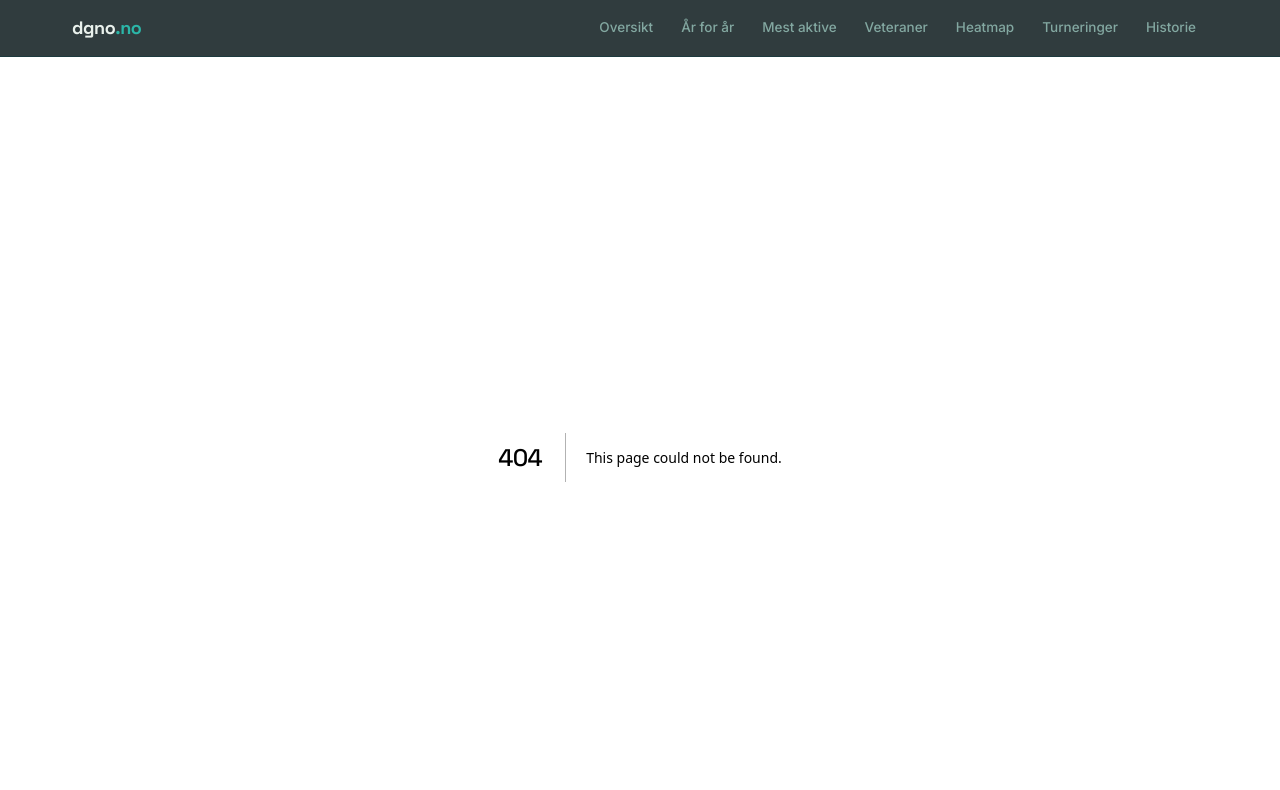
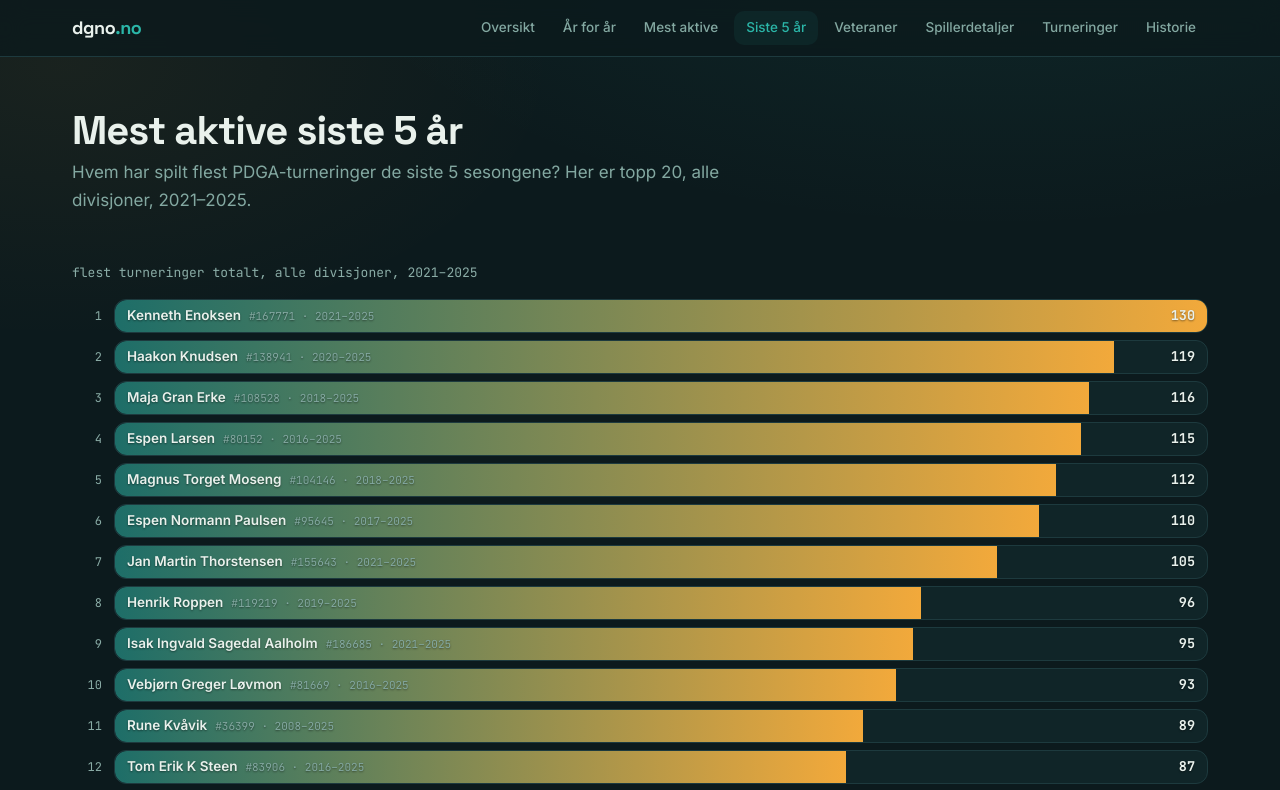
Before and after one commit to johnsulf/dgno, a Next.js app: page /topp5ar in a window 1280 px wide. Before the commit this address had no page. Shown: the top 790 px of the page. Built offline with nearby package versions, Linux system fonts and the light colour scheme.

Commit message:
feat: update navigation items and add Topp5Ar page for top players over the last five years

```diff
--- /dev/null
+++ b/app/topp5ar/page.tsx
@@ -0,0 +1,56 @@
+import type { Metadata } from "next";
+import playersData from "@/public/data/players.json";
+import TopBars from "@/components/TopBars";
+import { TopPlayer } from "@/lib/types";
+
+export const metadata: Metadata = {
+  title: "Mest aktive siste fem år",
+};
+
+const LAST_N = 5;
+
+export default function Topp5ArPage() {
+  const years: number[] = playersData.years;
+  const startIdx = years.indexOf(years[years.length - LAST_N]);
+  const fromYear = years[startIdx];
+  const toYear = years[years.length - 1];
+
+  const top: TopPlayer[] = (playersData.players as {
+    pdga: string;
+    name: string;
+    first: number | null;
+    last: number | null;
+    y: number[];
+  }[])
+    .map((p) => ({
+      pdga: p.pdga,
+      name: p.name,
+      total: p.y.slice(startIdx).reduce((s, v) => s + v, 0),
+      first: p.first,
+      last: p.last,
+    }))
+    .filter((p) => p.total > 0)
+    .sort((a, b) => b.total - a.total)
+    .slice(0, 20);
+
+  return (
+    <>
+      <div className="page-header">
+        <h1>Mest aktive siste {LAST_N} år</h1>
+        <p className="lede">
+          Hvem har spilt flest PDGA-turneringer de siste {LAST_N} sesongene?
+          Her er topp 20, alle divisjoner, {fromYear}–{toYear}.
+        </p>
+      </div>
+
+      <section>
+        <div className="sec-head">
+          <span className="note">
+            flest turneringer totalt, alle divisjoner, {fromYear}–{toYear}
+          </span>
+        </div>
+        <TopBars top={top} />
+      </section>
+    </>
+  );
+}
--- a/components/Header.tsx
+++ b/components/Header.tsx
@@ -9,8 +9,9 @@ const NAV_ITEMS = [
   { href: "/", label: "Oversikt" },
   { href: "/statistikk", label: "År for år" },
   { href: "/topp", label: "Mest aktive" },
+  { href: "/topp5ar", label: "Siste 5 år" },
   { href: "/veteraner", label: "Veteraner" },
-  { href: "/heatmap", label: "Heatmap" },
+  { href: "/heatmap", label: "Spillerdetaljer" },
   { href: "/events", label: "Turneringer" },
   { href: "/historie", label: "Historie" },
 ];
```
